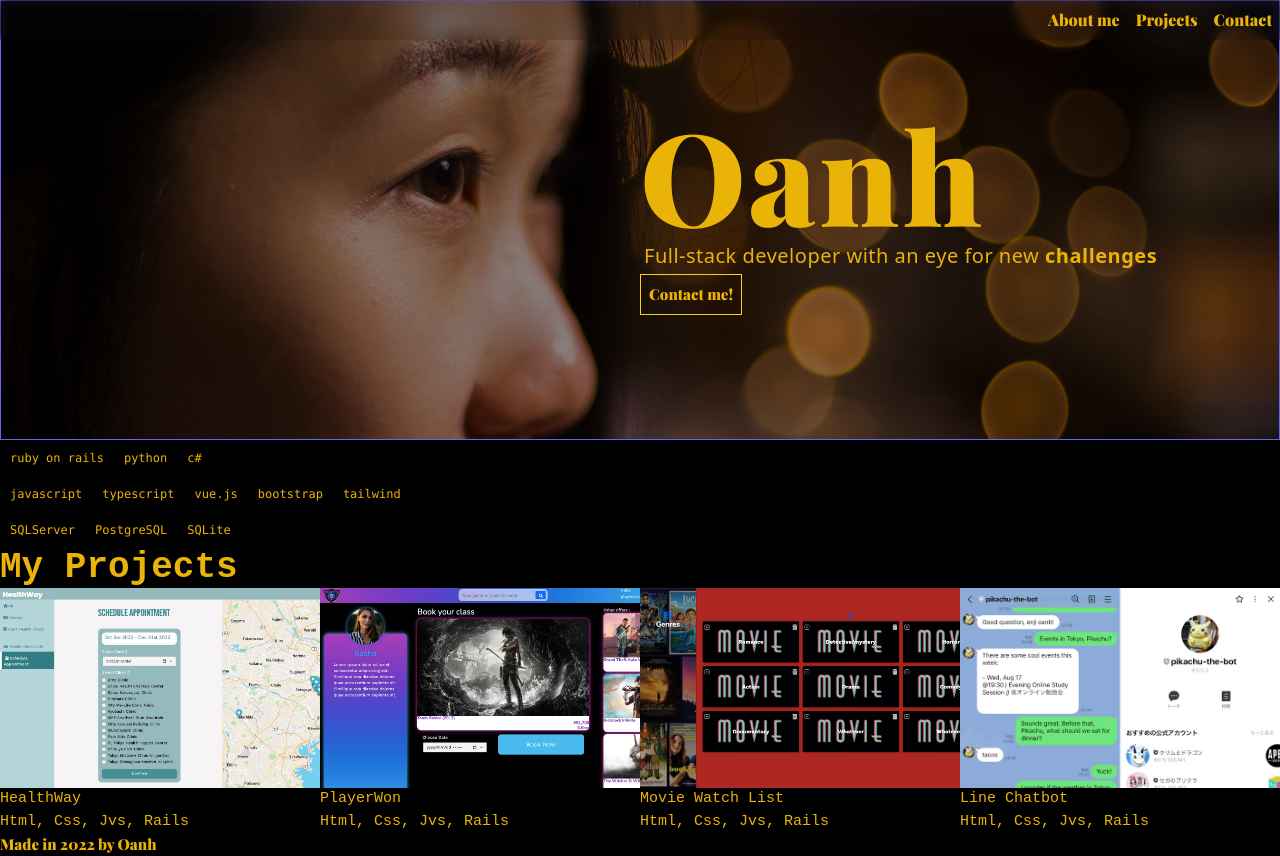
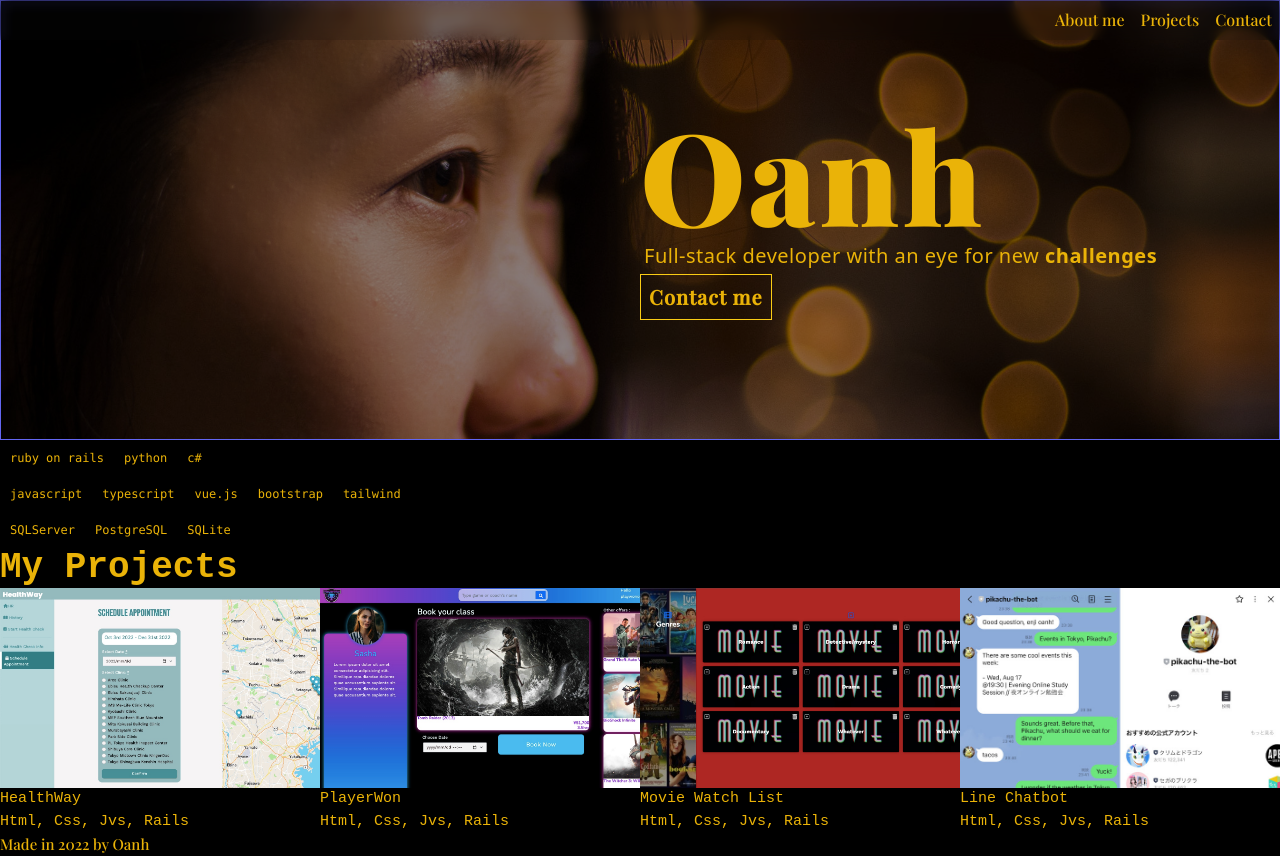
Before and after one commit to tuoanhnt95/portfolio-2023-02, a Vue app in the folder portfolio-2023-02-client/: page / in a window 1280 px wide. Built offline with nearby package versions, Linux system fonts and the light colour scheme.

Commit message:
style: fix fonts for banner

```diff
--- a/portfolio-2023-02-client/src/App.vue
+++ b/portfolio-2023-02-client/src/App.vue
@@ -7,9 +7,9 @@
         <img class="img-banner" alt="Oanh's sideface photo with sparkly eyes" loading="lazy" src="src/assets/images/sideface.JPG" :class="{ 'banner-zoom': contactFormIsShown }" />
       </div>
       <div class="absolute top-1/4 left-1/2" :class="{ 'content-fade': contactFormIsShown }">
-        <p class="text-9xl tracking-wide">Oanh</p>
+        <p class="text-9xl tracking-wide font-playfair-bold">Oanh</p>
         <p class="m-1 font-sans text-xl tracking-wide">Full-stack developer with an eye for new <strong>challenges</strong></p>
-        <button class="border border-yellow-400 p-2" @click="toggleContactForm()">Contact me!</button>
+        <button class="border border-yellow-400 p-2 text-xl tracking-wider font-semibold" @click="toggleContactForm()">Contact me</button>
       </div>
 
       <ContactForm v-if="contactFormIsShown" @toggle-form="toggleContactForm()"/>
@@ -41,7 +41,14 @@ const toggleContactForm = () => {
 /* Fonts */
 @font-face {
   font-family: "Playfair";
+  src: local('Playfair'), url('./assets/fonts/PlayfairDisplay/PlayfairDisplay-Medium.ttf') format('truetype');
+}
+@font-face {
+  font-family: "PlayfairBold";
   src: local('Playfair'), url('./assets/fonts/PlayfairDisplay/PlayfairDisplay-Black.ttf') format('truetype');
+}
+.font-playfair-bold {
+  font-family: 'PlayfairBold', serif;
 }
 @font-face {
   font-family: "Roboto";
```
